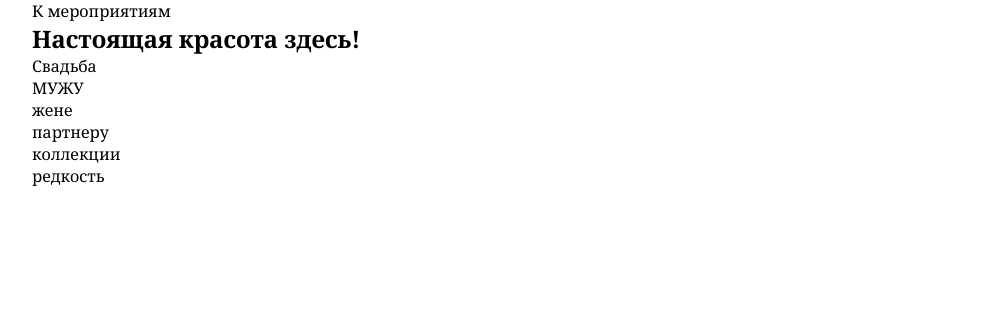
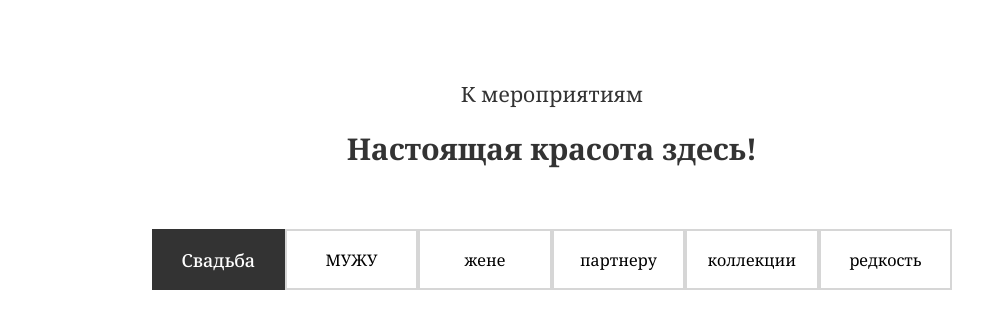
Before and after one commit to Ergashev19/127, a plain HTML site: page index.html in a window 1280 px wide. Shown: the whole page, without its empty margins (88-1071 px from the left). Drawn offline with Linux system fonts and the light colour scheme.

Commit message:
bitaydedi

```diff
--- a/css/style.css
+++ b/css/style.css
@@ -18,6 +18,67 @@
 /* Azizbek end */
 
 /* Otabek start */
+.hero{
+	margin-top: 80px;
+	margin-bottom: 80px;
+}
+
+.hero__paragrf{
+	text-align: center;
+	font-size: 21px;
+	font-weight: 400;
+	color: #333333;
+}
+
+.hero__text{
+	font-size: 30px;
+	font-weight: 700px;
+	margin-top: 20px;
+	margin-bottom: 60px;
+	color: #333333;
+	text-align: center;
+}
+
+.hero__box{
+	display: flex;
+	align-items: center;
+	justify-content: space-between;
+}
+
+.box__fons{
+	width: 165px;
+	height: 61px;
+	background-color: #333333;
+	display: flex;
+	align-items: center;
+	justify-content: center;
+	text-align: center;
+}
+
+
+.box__fons--paragrf{
+	color: white;
+	font-size: 18px;
+	font-weight: 500;
+}
+
+.hero__boxx{
+	width: 165px;
+	height: 61px;
+	background: none;
+	border: 2px solid #D6D6D6;
+	display: flex;
+	align-items: center;
+	justify-content: center;
+}
+
+
+.box__fons--paragrff{
+	color: #333333;
+	font-size: 18px;
+	font-weight: 500;
+}
+
 /* Otabek end */
 
 /* Shohruhbek start */
--- a/index.html
+++ b/index.html
@@ -13,7 +13,7 @@
 	<!-- Azizbek end  -->
 
 	<!-- Otabek start -->
-	 <div class="hero">
+	 <div class="hero conteiner">
 		<p class="hero__paragrf">К мероприятиям</p>
 
 		<h2 class="hero__text">Настоящая красота здесь!</h2>
```
